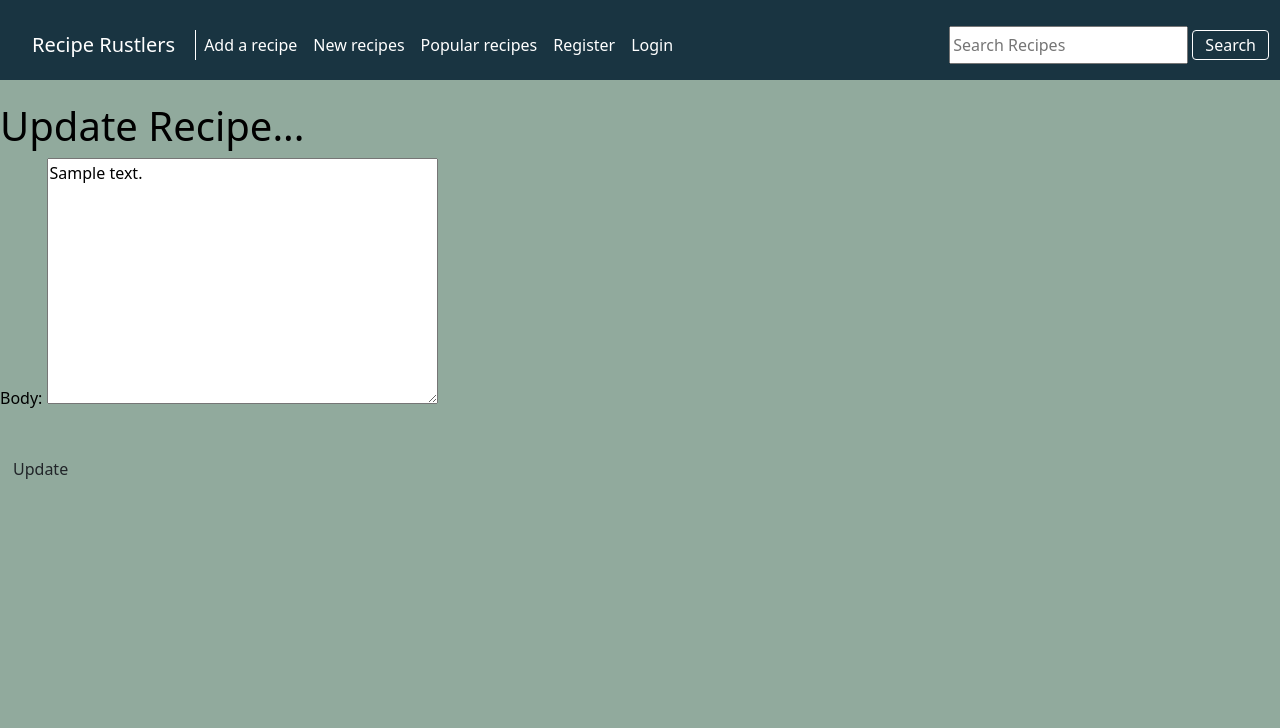
After one commit to HarveyBurton96/Recipe-Rustlers, a Django app: page /update_comment/1 in a window 1280 px wide. The commit adds this page. Shown: the top 728 px of the page. Run offline with Django 3.2, Linux system fonts and the light colour scheme; tables that the repository leaves empty hold one stand-in row (values such as "Sample post").

Commit message:
Add update comment  url view and template

```diff
--- a/recipe/urls.py
+++ b/recipe/urls.py
@@ -16,6 +16,7 @@ urlpatterns = [
     path('update_recipe/<slug:slug>', views.UpdateRecipe, name="update_recipe"),
     path('update_instructions/<id>', views.UpdateInstructions, name="update_instructions"),
     path('update_ingredients/<id>', views.UpdateIngredient, name="update_ingredients"),
+    path('update_comment/<id>', views.UpdateComment, name="update_comment"),
     path("your_recipes",  views.YourRecipes.as_view(), name="your_recipes"),
     path('your_recipe/<slug:slug>/', views.YourPostDetail.as_view(), name="your_recipe_detail"),
 
--- a/recipe/views.py
+++ b/recipe/views.py
@@ -1,6 +1,6 @@
 from django.shortcuts import render, get_object_or_404, reverse, redirect
 from django.views import generic, View
-from .models import Post, Instruction, Ingredient
+from .models import Post, Instruction, Ingredient, Comment
 from .forms import PostForm, CommentForm, IngredientForm, InstructionForm
 from django.http import HttpResponseRedirect
 from django.contrib.auth.models import User
@@ -99,7 +99,7 @@ def UpdateInstructions(request, id):
 
     return render(
             request,
-            "update_recipe.html",
+            "update_instruction.html",
             {
                 "post": post,
                 "form": form,
@@ -117,7 +117,25 @@ def UpdateIngredient(request, id):
 
     return render(
             request,
-            "update_recipe.html",
+            "update_ingredients.html",
+            {
+                "post": post,
+                "form": form,
+            },
+        )
+
+
+def UpdateComment(request, id):
+    queryset = Comment.objects
+    post = get_object_or_404(queryset, id=id)
+    form = CommentForm(request.POST or None, instance=post)
+    if form.is_valid():
+        form.save()
+        return redirect('recipe:home')
+
+    return render(
+            request,
+            "update_comment.html",
             {
                 "post": post,
                 "form": form,
--- a/templates/recipe_detail.html
+++ b/templates/recipe_detail.html
@@ -62,6 +62,9 @@
                 {{ comment.body }}
                 <br>
                 {{ comment.name }}
+                {% if comment.name == user.username %}
+                - <a href="{% url 'recipe:update_comment' comment.id %}">Update</a>
+                {% endif %}
                 <br>
                 {{ comment.created_on }}
                 <br>
--- /dev/null
+++ b/templates/update_comment.html
@@ -0,0 +1,15 @@
+{% extends "base.html" %}
+{% block content %}
+
+<div class="top">
+<h1>Update Recipe...</h1>
+</div>
+<form method="POST">
+    {% csrf_token %}
+    {{form.as_p}}
+    <br>
+    <input type="submit" value="Update" class="btn">
+</form>
+
+
+{%endblock%}
--- a/templates/your_recipe_detail.html
+++ b/templates/your_recipe_detail.html
@@ -27,6 +27,7 @@
                 </strong>
             </p>
         </div>
+        <a href="{% url 'recipe:add_a_recipe_detail' post.slug %}">Update</a>
         <div class="col">
             <br>
             <h4>Instructions:</h4>
```
